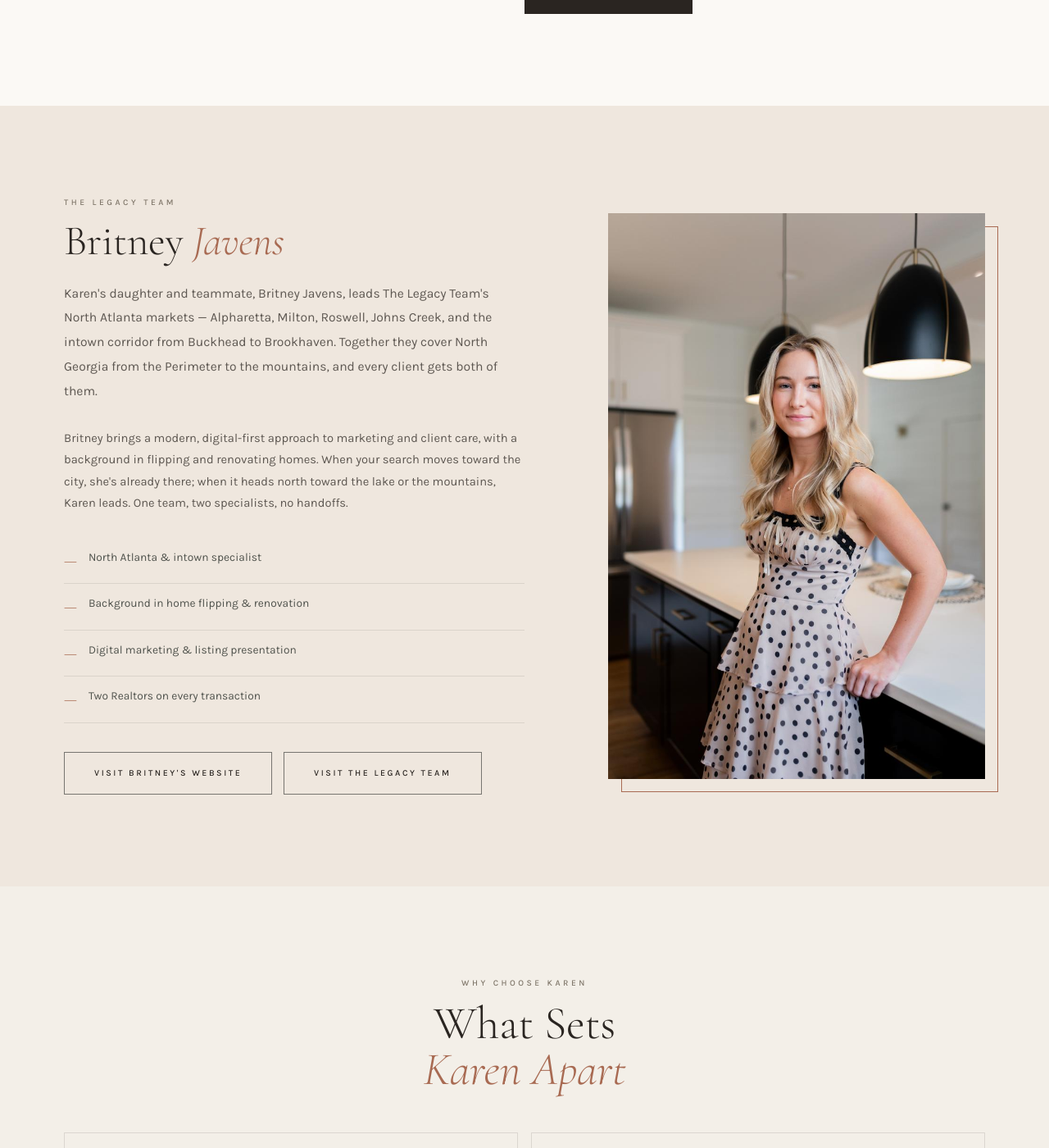
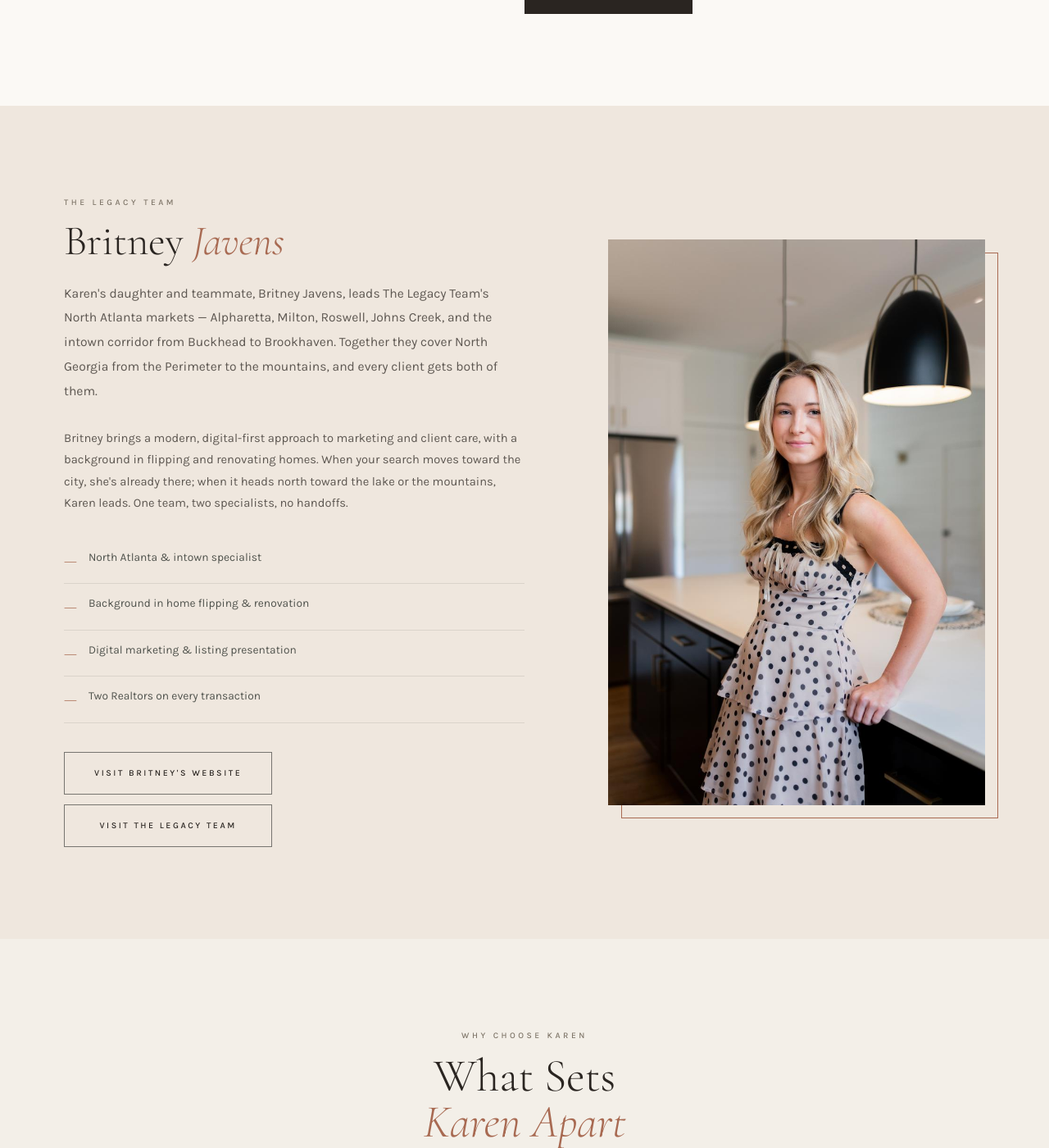
Before and after one commit to Westyn3/karen-hilliard-realtor, a Jekyll site: the page about.html, which Jekyll copies as it is, in a window 1280 px wide and 1400 px high, scrolled down 1591 px. Shown: the whole window at 82% size. Built offline with Jekyll 4.4.1, drawn with Linux system fonts in a browser that asks for light colours.

Commit message:
About page: align the partner and Legacy Team buttons
Co-Authored-By: Claude Opus 5.5 <noreply@anthropic.com>
Claude-Session: https://claude.ai/code/session_01GyH1XFW2uJT9kLGnikyUqK

```diff
--- a/about.html
+++ b/about.html
@@ -177,8 +177,10 @@
           <li>Digital marketing &amp; listing presentation</li>
           <li>Two Realtors on every transaction</li>
         </ul>
-        <a href="https://northatlantarealtor.homes/" target="_blank" rel="noopener" class="btn-outline">Visit Britney's Website</a>
-        <a href="https://thelegacyteamkw.com/" target="_blank" rel="noopener" class="btn-outline" style="margin-left:10px;">Visit The Legacy Team</a>
+        <div class="about-links">
+          <a href="https://northatlantarealtor.homes/" target="_blank" rel="noopener" class="btn-outline">Visit Britney's Website</a>
+          <a href="https://thelegacyteamkw.com/" target="_blank" rel="noopener" class="btn-outline">Visit The Legacy Team</a>
+        </div>
       </div>
     </div>
   </section>
--- a/style.css
+++ b/style.css
@@ -2520,3 +2520,7 @@ h1,h2,h3,.section-title,.hero-title,.nav-logo,.footer-logo,.intro-stat .number{f
 .footer-team { margin-top: 18px; max-width: 480px; font-size: .85rem; line-height: 1.6; color: rgba(255, 255, 255, .52); }
 .footer-team a { color: var(--gold-light); text-decoration: none; border-bottom: 1px solid currentColor; transition: color .2s; }
 .footer-team a:hover, .footer-team a:focus-visible { color: #fff; }
+
+/* Side-by-side buttons under the partner bio on the About page */
+.about-links { display: inline-grid; grid-template-columns: 1fr; gap: 12px; }
+.about-links .btn-outline { margin: 0; text-align: center; justify-content: center; }
```
